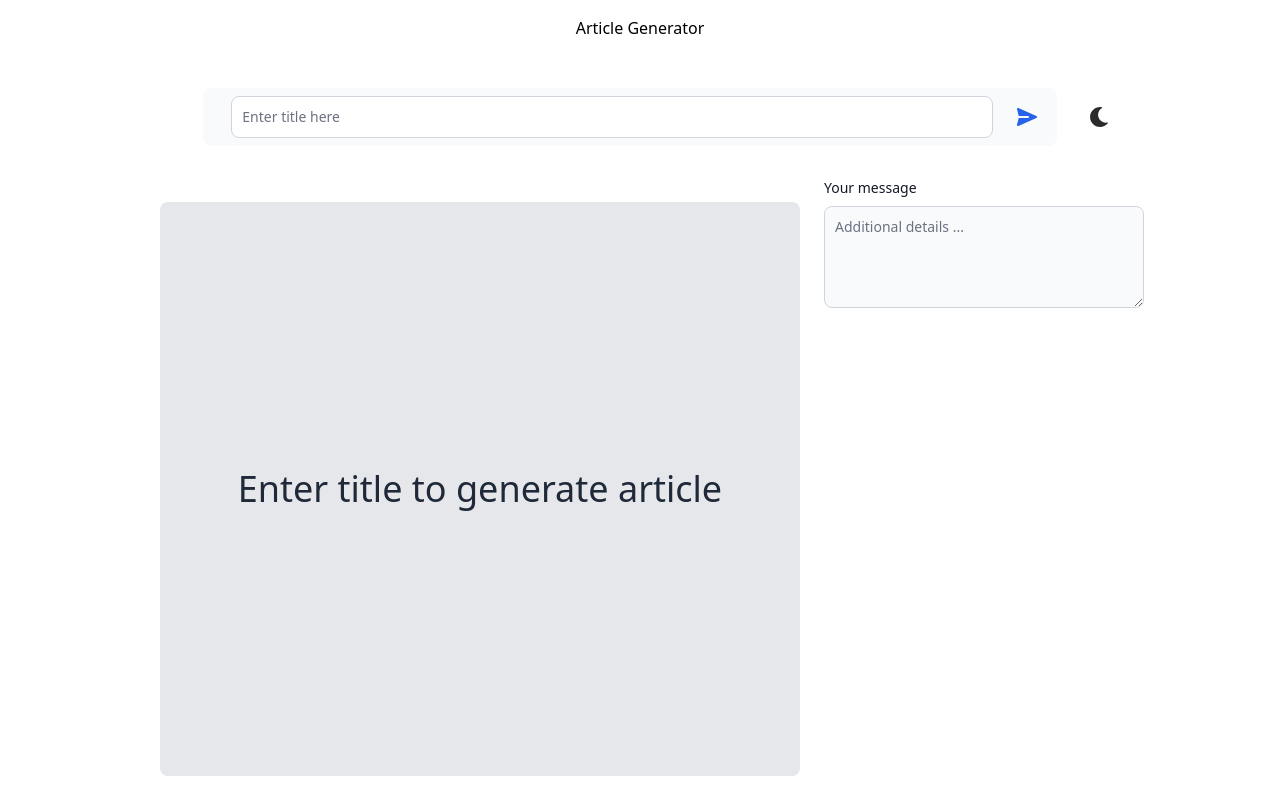
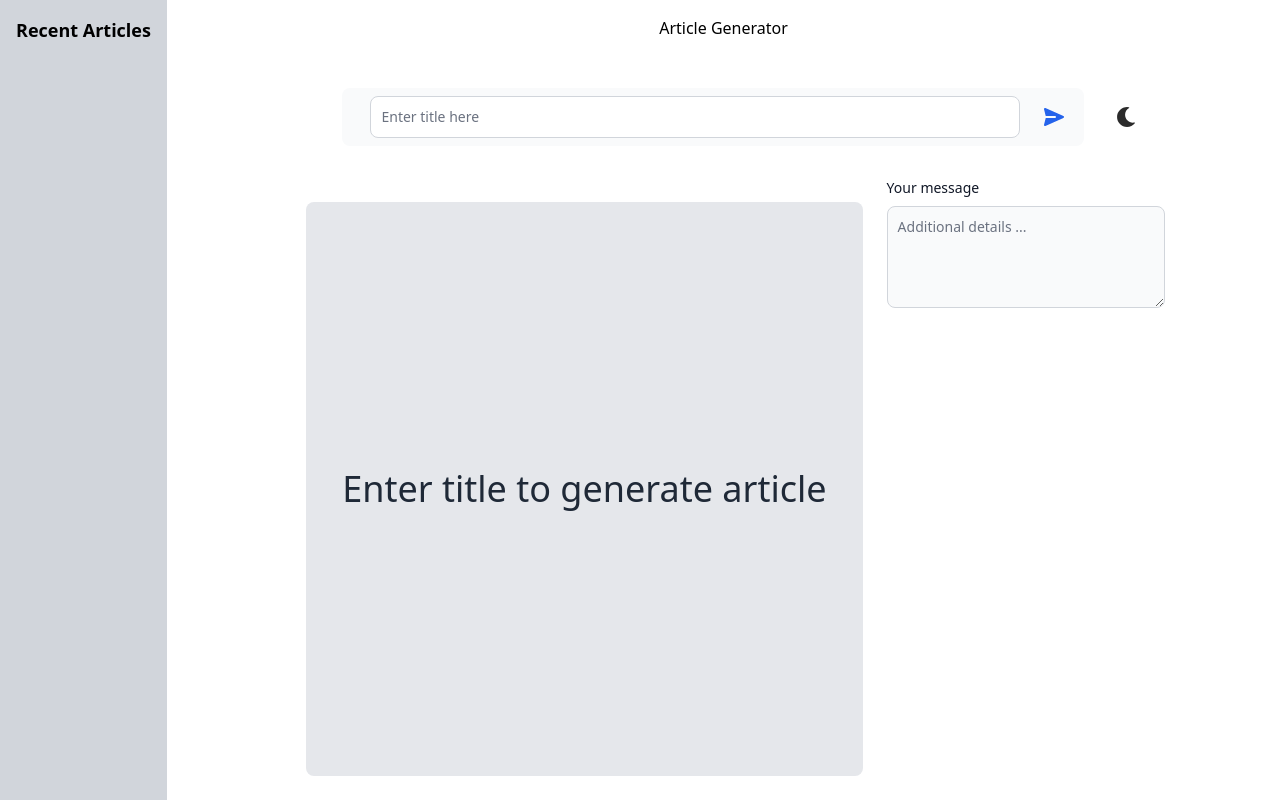
Before and after one commit to sami-bre/article-generator, a React (Create React App) app: page / in a window 1280 px wide. Built offline with nearby package versions, Linux system fonts and the light colour scheme.

Commit message:
Sidebar for recent articles added

```diff
--- a/src/App.js
+++ b/src/App.js
@@ -4,7 +4,6 @@ import "./App.css";
 
 import { FaSun } from "react-icons/fa";
 import { FaMoon } from "react-icons/fa";
-
 
 const TitleInput = ({ value, onChange, isDark, switchTheme }) => {
   return (
@@ -88,7 +87,13 @@ const TitleInput = ({ value, onChange, isDark, switchTheme }) => {
           <span class="sr-only">Send message</span>
         </button>
       </div>
-      <button type="button" className="" onClick={switchTheme}>{isDark ? <FaSun color="#F7F7FF" size={20} /> : <FaMoon color="#2b2b2b" size={20} />}</button>
+      <button type="button" className="" onClick={switchTheme}>
+        {isDark ? (
+          <FaSun color="#F7F7FF" size={20} />
+        ) : (
+          <FaMoon color="#2b2b2b" size={20} />
+        )}
+      </button>
     </div>
   );
 };
@@ -140,12 +145,32 @@ const LoadingIndicator = () => {
   );
 };
 
+const Sidebar = ({ recentArticles }) => {
+  return (
+    <div className="h-full bg-gray-300 dark:bg-gray-800 p-4">
+      <h2 className="text-lg font-semibold mb-4 dark:text-gray-300">
+        Recent Articles
+      </h2>
+      <ul>
+        {recentArticles.map((article, index) => (
+          <li key={index} className="mb-2 dark:text-gray-400">
+            <span className="cursor-pointer hover:underline">
+              {article.title}
+            </span>
+          </li>
+        ))}
+      </ul>
+    </div>
+  );
+};
+
 const App = () => {
   const [title, setTitle] = useState("");
   const [prompt, setPrompt] = useState("");
   const [article, setArticle] = useState("");
   const [loading, setLoading] = useState(false);
   const [isDark, setIsDark] = useState(false);
+  const [recentArticles, setRecentArticles] = useState([]);
 
   // let's conditionally add the "dark" class to the root element
   useEffect(() => {
@@ -187,6 +212,10 @@ const App = () => {
       setLoading(false);
       const generatedSummary = `Summary for: ${title}`;
       setArticle(generatedSummary);
+      setRecentArticles((prevArticles) => [
+        { title: title, summary: generatedSummary },
+        ...prevArticles,
+      ]);
     }, 3000);
   };
 
@@ -200,10 +229,18 @@ const App = () => {
   };
 
   return (
-    <div className="h-screen flex flex-col dark:bg-slate-950">
-      <h1 className="text-center mt-4 mb-4 dark:text-gray-300">Article Generator</h1>
-      <form onSubmit={handleSubmit} className="h-screen flex flex-col">
-        <TitleInput value={title} onChange={(e) => setTitle(e.target.value)} isDark={isDark} switchTheme={switchTheme} />
+    <div className="h-screen flex flex-row dark:bg-slate-950">
+      <Sidebar recentArticles={recentArticles} />
+      <form onSubmit={handleSubmit} className="flex flex-col flex-grow">
+        <h1 className="text-center mt-4 mb-4 dark:text-gray-300">
+          Article Generator
+        </h1>
+        <TitleInput
+          value={title}
+          onChange={(e) => setTitle(e.target.value)}
+          isDark={isDark}
+          switchTheme={switchTheme}
+        />
         <div className="flex flex-row justify-center h-full">
           {loading ? (
             <LoadingIndicator />
@@ -218,7 +255,6 @@ const App = () => {
           />
         </div>
       </form>
-
     </div>
   );
 };
```
